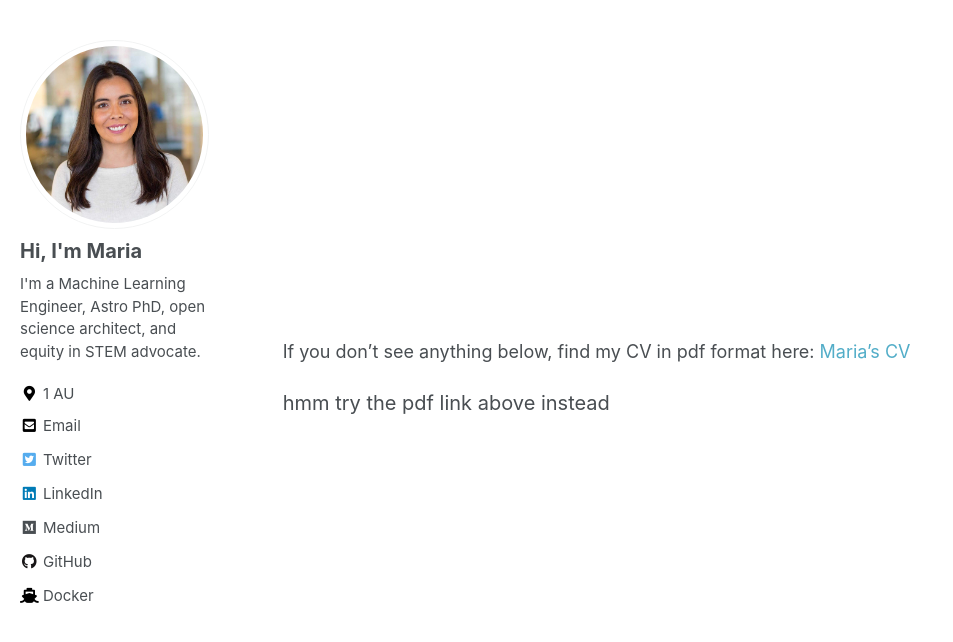
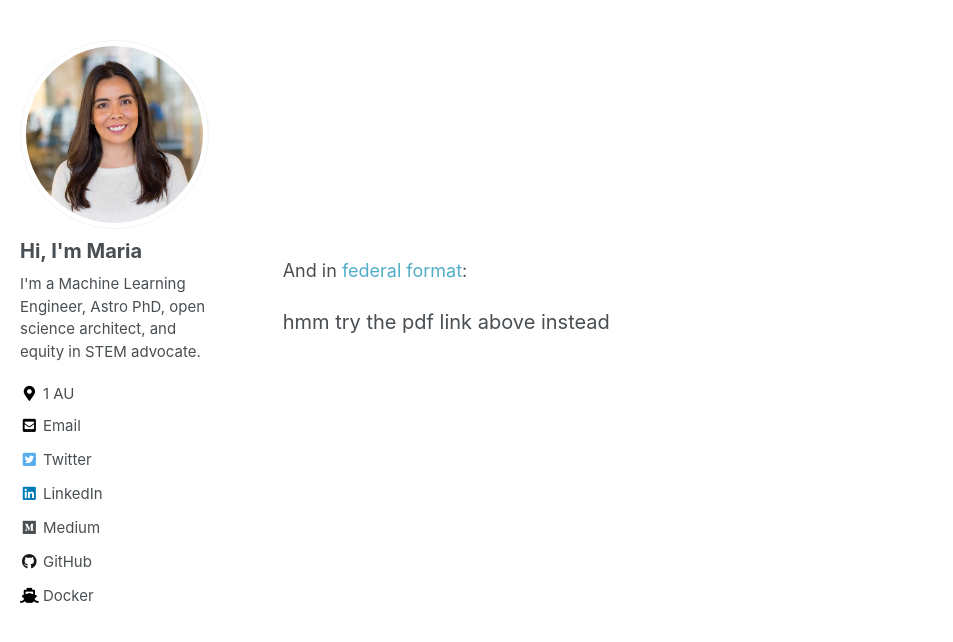
Before and after one commit to mtpatter/mtpatter.github.io, a Jekyll site: the page built from _pages/resume.md, in a window 1280 px wide and 900 px high, scrolled down 756 px. Shown: the top 642 px of the window, without its empty margins (0-953 px from the left). Built offline with Jekyll 4.4.1, drawn with Linux system fonts in a browser that asks for light colours; nearby versions of some CDN libraries.

Commit message:
Add fed resume.

```diff
--- a/_pages/resume.md
+++ b/_pages/resume.md
@@ -14,6 +14,16 @@ résumé]({{site.url}}/assets/images/patterson-resume.pdf)
   hmm try the pdf link above instead <a href="{{site.url}}/assets/images/patterson-resume.pdf"></a>
 </object>
 
+And in [federal format]({{site.url}}/assets/images/patterson-resume-fed.pdf):
+
+<object data="{{site.url}}/assets/images/patterson-resume-fed.pdf" type="application/pdf" width="600" height="600">
+  hmm try the pdf link above instead <a href="{{site.url}}/assets/images/patterson-resume-fed.pdf"></a>
+</object>
+
+
+
+
+
 <br><br><br>
 If you don't see anything below, find my CV in pdf format here: [Maria's
 CV]({{site.url}}/assets/images/patterson-cv.pdf)
```
Also changed, not shown: 1 other file.
